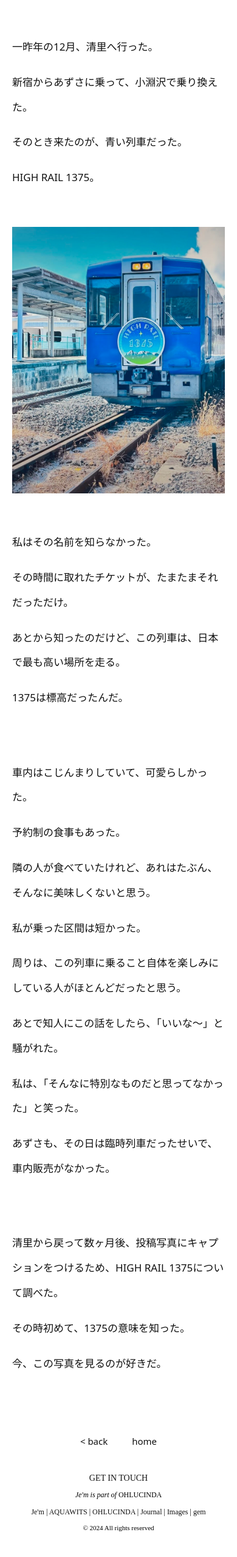
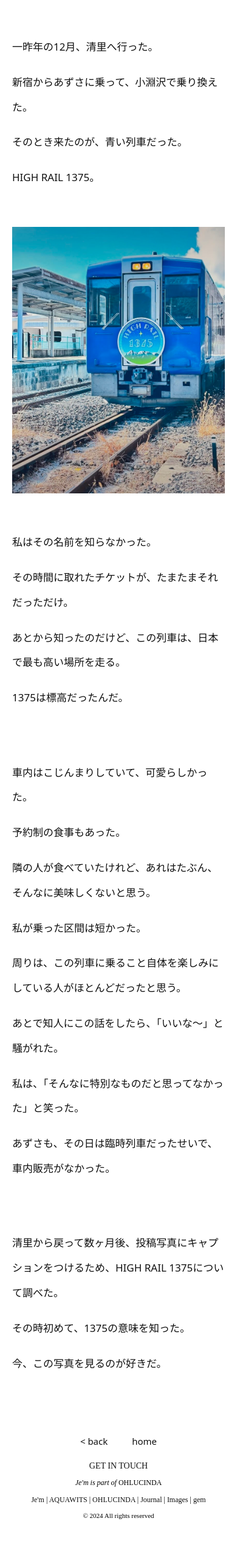
Before and after one commit to ohlucinda/ohlucinda-mobile, a Jekyll site: the page built from _posts/2026-05-02-青い列車.md, in a window 390 px wide. Shown: the whole page at 61% size. Built offline with Jekyll 4.4.1, drawn with Linux system fonts in a browser that asks for light colours; some web fonts are replaced.

Commit message:
Update style.css

```diff
--- a/assets/style.css
+++ b/assets/style.css
@@ -212,6 +212,12 @@
 
 }
 
+  .post-footer {
+
+  margin-top: 20px !important;
+
+}
+
   img {
     width: 100%;
     height: auto;
```
